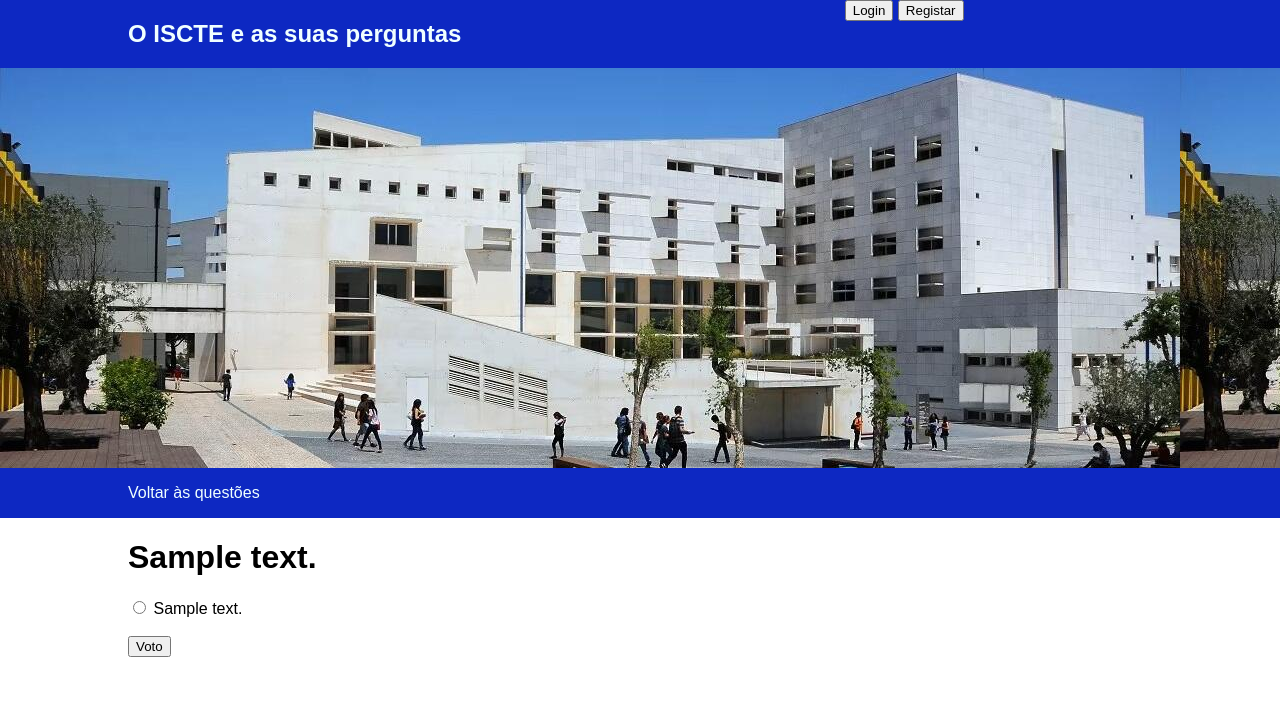
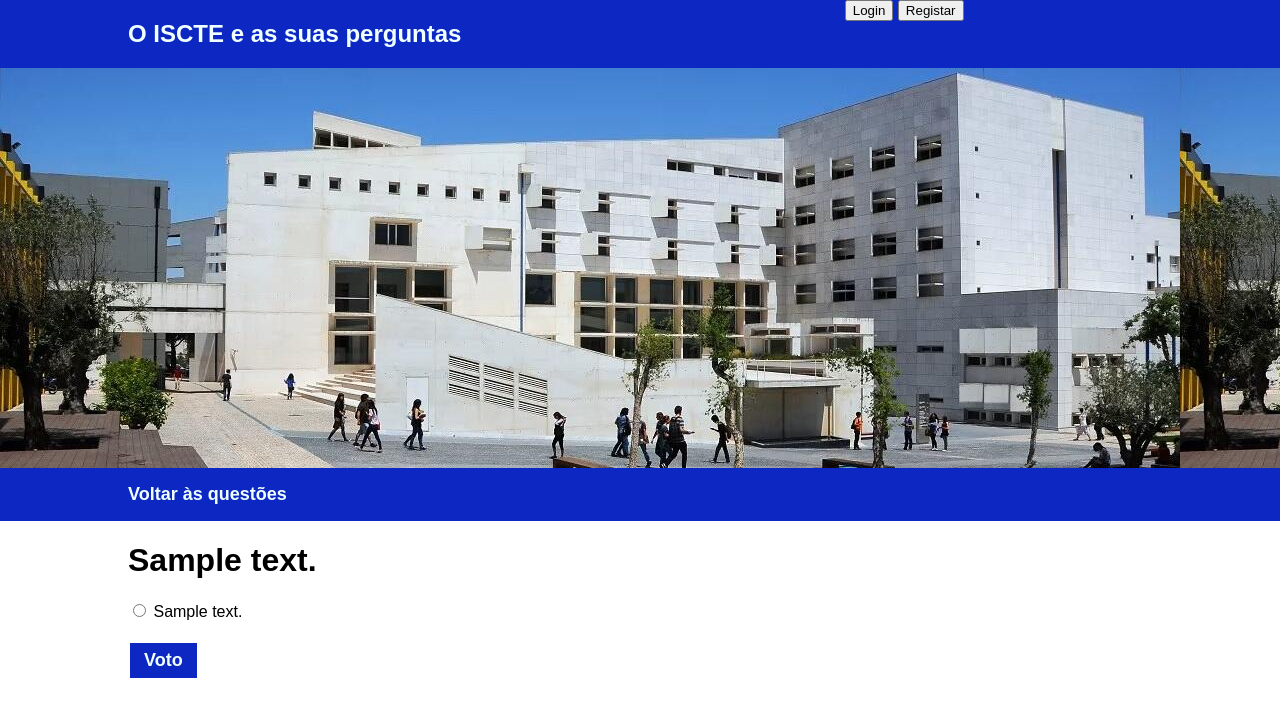
Before and after one commit to aberraxao/diam, a Django app: template siteiscte/votacao/templates/votacao/detalhe.html in a window 1280 px wide. Shown: the top 717 px of the page. Run offline with Django 3.2, Linux system fonts and the light colour scheme; the template is opened without the code that fills it: most values are stand-ins (such as "Sample title", 1, 10 or a date in 2020).

Commit message:
Update color buttons

```diff
--- a/siteiscte/votacao/static/votacao/css/styles.css
+++ b/siteiscte/votacao/static/votacao/css/styles.css
@@ -56,6 +56,8 @@ nav a:active {
 }
 
 nav li {
+    font-weight: bold;
+    font-size: large;
     display: inline;
     padding-right: 20px;
 }
@@ -72,3 +74,14 @@ section {
 aside {
     color: azure;
 }
+
+input[type=submit], input[type=file]  {
+    background-color:#0D28C2;
+    color: azure;
+    border: none;
+    font-weight: bold;
+    font-size: large;
+    padding: 7px 14px;
+    margin: 4px 2px;
+    cursor: pointer;
+}
--- a/siteiscte/votacao/templates/votacao/criarquestao.html
+++ b/siteiscte/votacao/templates/votacao/criarquestao.html
@@ -14,8 +14,8 @@
             <label for="novaquestao"></label><input type="text" id="novaquestao" name="novaquestao" size="60"/>
             <br>
             <br>
-            <button type="submit" formmethod="post" formaction="{% url 'votacao:gravar_questao' %}">Gravar nova questão
-            </button>
+            <input  type="submit" formmethod="post" formaction="{% url 'votacao:gravar_questao' %}"
+                   value="Gravar nova questão">
         </form>
     {% endif %}
 {% endblock %}
--- a/siteiscte/votacao/templates/votacao/detalhe.html
+++ b/siteiscte/votacao/templates/votacao/detalhe.html
@@ -23,17 +23,16 @@
             <br>
         {% endfor %}
         <br>
-        <button type="submit" formmethod="post" formaction="{% url 'votacao:voto' questao.id %}">Voto</button>
+        <input type="submit" formmethod="post" formaction="{% url 'votacao:voto' questao.id %}"
+               value="Voto">
         {% if request.user.is_superuser %}
-            <button type="submit" formmethod="get"
-                    formaction="{% url 'votacao:criar_opcao' questao.id %}">Criar nova opção
-            </button>
-            <button type="submit" formmethod="post" formaction="{% url 'votacao:apagar_opcao' questao.id %}">Apagar
-                                                                                                             opção
-            </button>
-            <button type="submit" formmethod="post"
-                    formaction="{% url 'votacao:apagar_questao' questao.id %}">Apagar questão
-            </button>
+            <input type="submit" formmethod="get"
+                   formaction="{% url 'votacao:criar_opcao' questao.id %}" value="Criar nova opção">
+            <input type="submit" formmethod="post" style="background-color: red"
+                   formaction="{% url 'votacao:apagar_opcao' questao.id %}"
+                   value="Apagar opção">
+            <input type="submit" formmethod="post" style="background-color: red"
+                   formaction="{% url 'votacao:apagar_questao' questao.id %}" value="Apagar questão">
         {% endif %}
     </form>
 {% endblock %}
--- a/siteiscte/votacao/templates/votacao/profile.html
+++ b/siteiscte/votacao/templates/votacao/profile.html
@@ -17,7 +17,7 @@
                 </a>
             {% endif %}
             <br><br>
-            <button type="submit" formaction="{% url 'votacao:fazer_upload' %}">Atualizar imagem de perfil</button>
+            <input type="submit" formaction="{% url 'votacao:fazer_upload' %}" value="Atualizar imagem de perfil">
             <ul>
                 <li>Username -- {{ request.session.USERNAME }}</li>
                 <li>E-mail -- {{ request.session.EMAIL }}</li>
--- a/siteiscte/votacao/templates/votacao/register.html
+++ b/siteiscte/votacao/templates/votacao/register.html
@@ -35,7 +35,6 @@
                 {% endif %}
                 <a href="{% url 'votacao:login' %}">Faça login aqui</a>
             </small></p>
-            <br>
             <input type="submit" value="Submeter"/>
         </form>
     {% endif %}
--- a/siteiscte/votacao/views.py
+++ b/siteiscte/votacao/views.py
@@ -202,5 +202,5 @@ def fazer_upload(request):
         fs.delete(request.user.username)
         fs.save(request.user.username, myfile)
         request.session['PICTURE'] = fs.url(request.user.username)
-        return render(request, 'votacao/profile.html', )
+        return render(request, 'votacao/profile.html')
     return render(request, 'votacao/fazer_upload.html')
```
Also changed, not shown: siteiscte/votacao/templates/votacao/criaropcao.html (+7 -3 lines).
